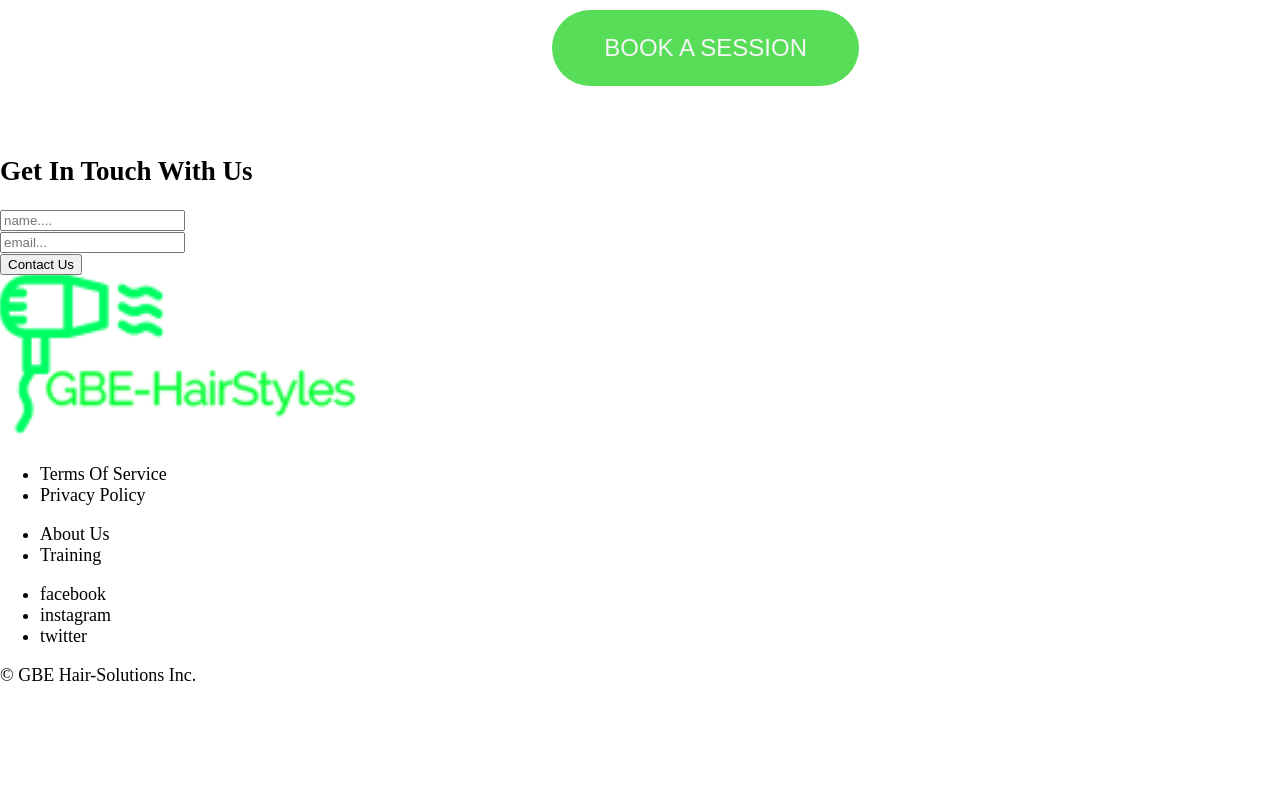
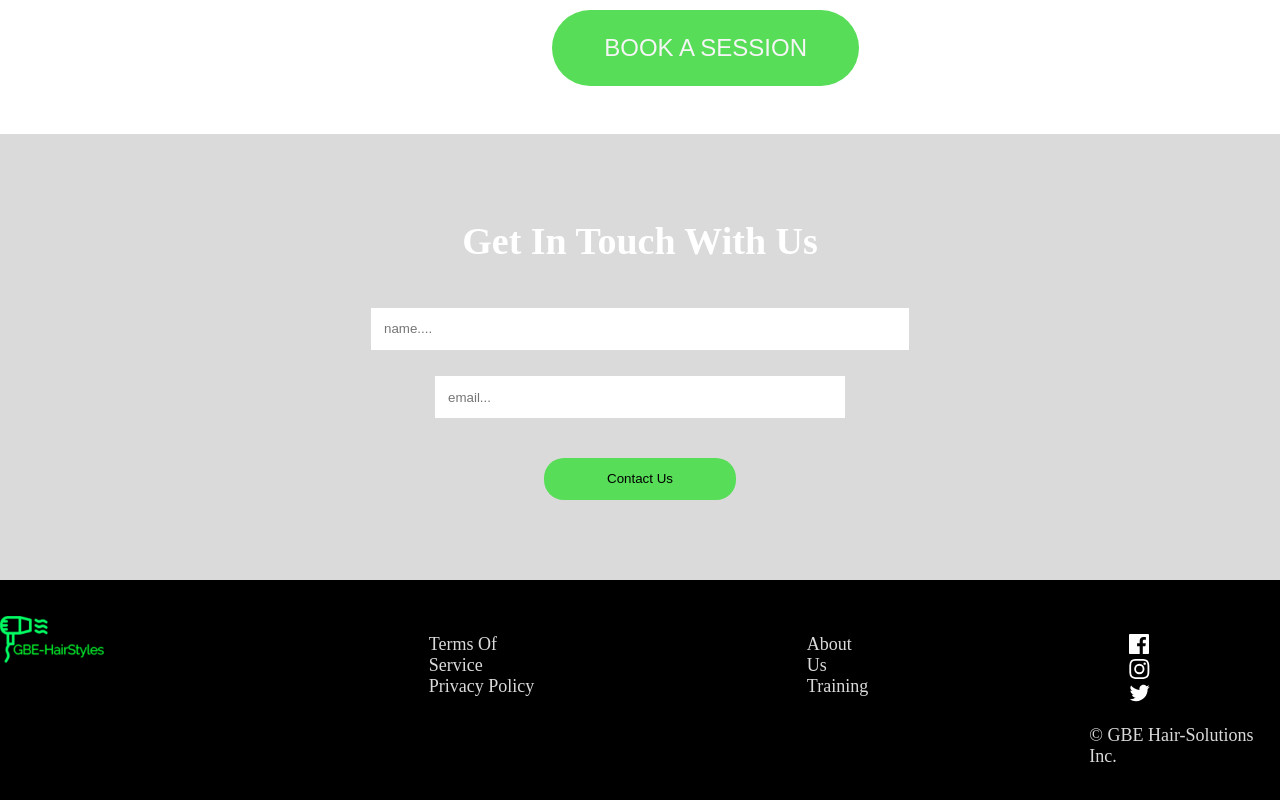
Before and after one commit to devGeorgeOwi/Hair-Salon-Landing-Page, a plain HTML site: page index.html in a window 1280 px wide. Shown: the part 1520-2320 px from the top of the page. Before the commit the page ends 2224 px from the top, so only its background shows below. Drawn offline with Linux system fonts and the light colour scheme; a web font is replaced by a local one.

Commit message:
pushing back css update

```diff
--- a/css/style.css
+++ b/css/style.css
@@ -8,6 +8,9 @@ body {
 }
 
 /* Header Section */
+header{
+	background: #dadada;
+}
 .main-header {
 	display: flex;
 	justify-content: space-between;
@@ -40,12 +43,12 @@ body {
 	margin-right: 4em;
 	border-radius: 30px;
 	padding: 1em 2em;
-	background: pink;
+	background: rgb(87, 221, 87);
 	color: white;
 	border: none;
 }
 .header-btn:hover {
-	background-color: #00c7ff;
+	background-color: pink;
 }
 
 /* End Of Header Section */
@@ -93,6 +96,7 @@ body {
 	text-align: center;
 	margin-top: 4em;
 }
+/* third section */
 .bg-title {
     text-align: center;
     width: 106%;
@@ -110,3 +114,59 @@ body {
 .bg-sec{
     margin-top: 5em;
 }
+/* last section */
+.cont-text{
+	padding: 3em 0;
+	text-align: center;
+	background: #dadada;
+}
+.contact-title{
+	color: white;
+	font-size: 38px;
+}
+.name{
+	width: 40%;
+	padding: 1em;
+	margin: 1em;
+	border: none;
+}
+.email{
+	width: 30%;
+	padding: 1em;
+	margin: 1em;
+	border: none;
+}
+.contact-btn {
+    width: 15%;
+    padding: 1em 0;
+    border-radius: 20px;
+	border: none;
+	margin: 2em 0;
+	background: rgb(87, 221, 87);
+}
+/* footer */
+footer{
+	padding: 2em 0;
+	 background: black;
+}
+.footer-logo{
+	width: 30%;
+}
+.main-footer{
+	display: flex;
+	justify-content: space-between;
+}
+.links{
+	color: #dadada;
+	list-style-type: none;
+}
+.links li a{
+   text-decoration: none;
+   color: #dadada;
+}
+.footer-links{
+	margin-right: 12em;
+}
+.footer-copy{
+	color: #dadada;
+}
--- a/index.html
+++ b/index.html
@@ -65,12 +65,12 @@
 		<h2 class="bg-title">We Bring The Hair Saloon To Your Doorstep</h2>
 		<button class="bg-btn">BOOK A SESSION</button>
 	</section>
-	<section>
+	<section class="cont-text">
 		<h2 class="contact-title">Get In Touch With Us</h2>
 		<form action="#">
-			<input type="text" placeholder="name....">
+			<input type="text" placeholder="name...." class="name">
 			<br>
-			<input type="text" placeholder="email...">
+			<input type="text" placeholder="email..." class="email">
 			<br>
 			<button class="contact-btn">Contact Us</button>
 		</form>
@@ -78,27 +78,29 @@
 
 	<footer>
 		<div class="main-footer">
-			<img src="images/logo.png" alt="footer-logo">
+			<div class="_footer">
+				<img src="images/logo.png" alt="footer-logo" class="footer-logo">
 			</div>
 			<div class="footer-links">
 				<ul class="links">
-				<li>Terms Of Service</li>
-				<li>Privacy Policy</li>
+					<li><a href="#">Terms Of Service</a></li>
+					<li><a href="#">Privacy Policy</a></li>
 				</ul>
 			</div>
 			<div class="footer-links">
 				<ul class="links">
-				<li>About Us</li>
-				<li>Training</li>
+					<li><a href="#">About Us</a></li>
+					<li><a href="#">Training</a></li>
 				</ul>
 			</div>
 			<div class="social-media-links">
 				<ul class="social-links">
-				<li>facebook</li>
-				<li>instagram</li>
-				<li>twitter</li>
+					<li class="icon-icon"><img src="images/icon-facebook.svg"></li>
+					<li class="icon-icon"><img src="images/icon-instagram.svg"></li>
+					<li class="icon-icon"><img src="images/icon-twitter.svg"></li>
 				</ul>
 				<p class="footer-copy">&copy; GBE Hair-Solutions Inc.</p>
+			</div>
 	    </div>
 	</footer>
 </body>
```
Also changed, not shown: images/icon-facebook.svg (added), images/icon-instagram.svg (added), images/icon-twitter.svg (added). Lines whose indentation alone changed are shown as unchanged.
